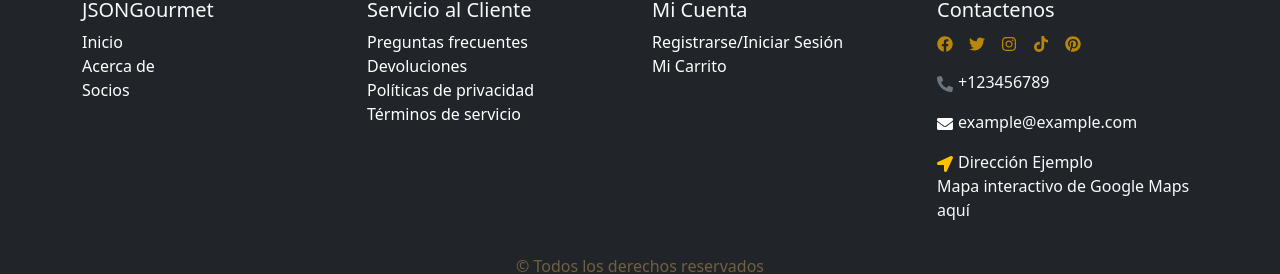
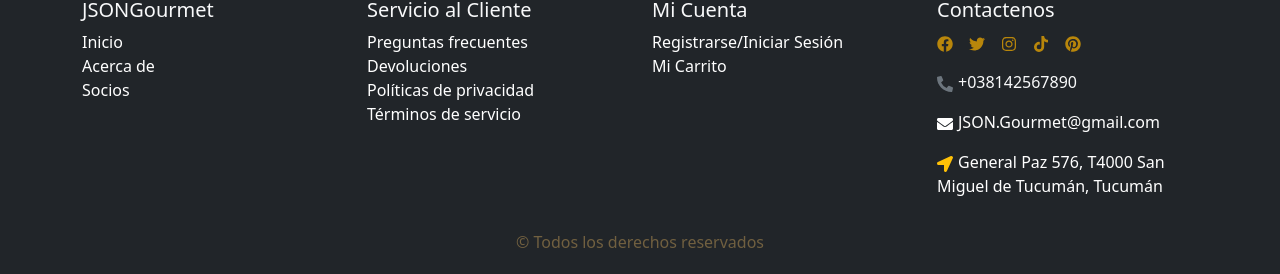
Before and after one commit to joaquin-fuentes/ProyectoFinal-Grupo3, a React (Vite) app: page / in a window 1280 px wide. Shown: the part 1983-2257 px from the top of the page. Built offline with nearby package versions, Linux system fonts and the light colour scheme.

Commit message:
Añadiendo opcion para que cuando el usuario haga click en la direccion, estalleve a una nueva pestaña

```diff
--- a/src/components/common/Footer.jsx
+++ b/src/components/common/Footer.jsx
@@ -5,6 +5,9 @@ import { FaEnvelope, FaFacebook, FaInstagram, FaPhoneAlt, FaTiktok, FaTwitter, F
 import '../../App.css';
 
 const Footer = () => {
+
+  const urlGoogle = "https://www.google.com/maps/search/?api=1&query=General+Paz+576%2C+T4000+San+Miguel+de+Tucumán%2C+Tucumán";
+
   return (
     <footer className="bg-dark text-light py-4">
       <Container>
@@ -65,17 +68,16 @@ const Footer = () => {
               </div>
               <li className="pt-2">
                 <FaPhoneAlt className="text-secondary" />
-                <span className="footer-text">+123456789</span>
+                <span className="footer-text">+038142567890</span>
               </li>
               <li className="my-3">
                 <FaEnvelope className="text-white" />
-                <span className="footer-text">example@example.com</span>
+                <Link to="/404" className="footer-text footer-link">JSON.Gourmet@gmail.com</Link>
               </li>
               <li>
                 <FaLocationArrow className="text-warning" />
-                <span className="footer-text">Dirección Ejemplo</span>
+                <a href={urlGoogle} target="_blank" rel="noopener noreferrer" className="footer-text footer-link">General Paz 576, T4000 San Miguel de Tucumán, Tucumán</a>
               </li>
-              <div className="map">Mapa interactivo de Google Maps aquí</div>
             </ul>
           </Col>
         </Row>
```
